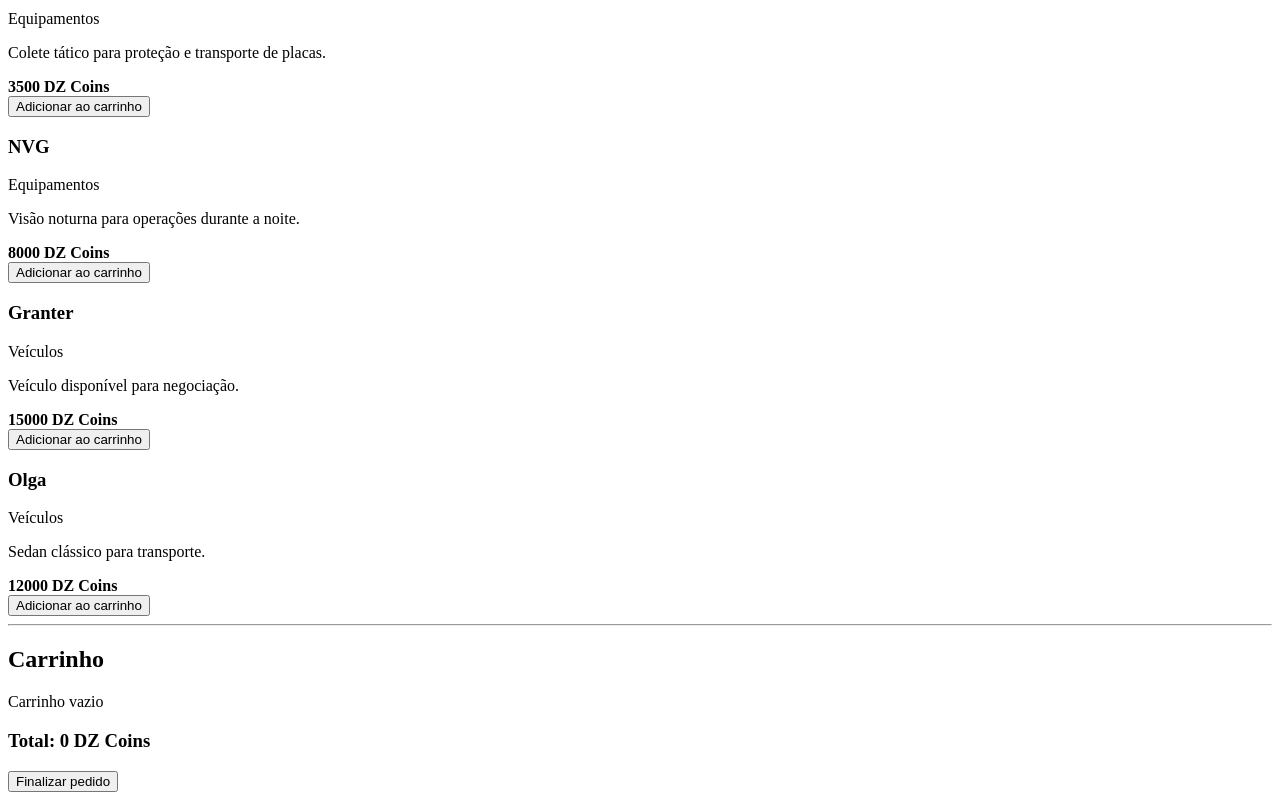
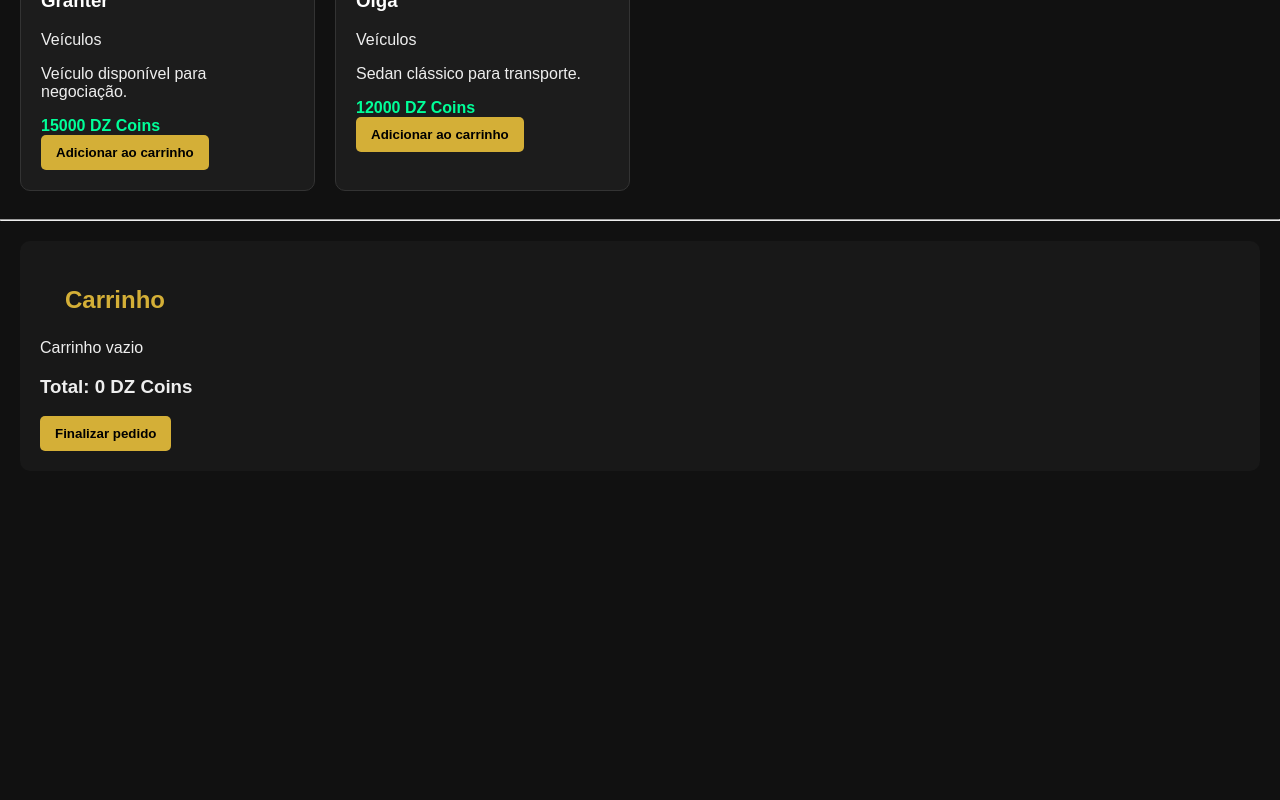
Before and after one commit to testejogo535598-tech/Distrito-Zero, a React (Vite) app: page / in a window 1280 px wide. Shown: the part 565-1365 px from the top of the page. After the commit the page ends 1056 px from the top, so only its background shows below. Built offline with nearby package versions, Linux system fonts and the light colour scheme.

Commit message:
Update main.jsx

```diff
--- a/src/main.jsx
+++ b/src/main.jsx
@@ -1,6 +1,7 @@
 import React, { useState } from "react";
 import ReactDOM from "react-dom/client";
 import produtos from "./produtos";
+import "./style.css";
 
 function App() {
   const [carrinho, setCarrinho] = useState([]);
@@ -23,13 +24,21 @@ function App() {
 
       <h2>Catálogo</h2>
 
-      <div> className="produtos">
+      <div className="produtos">
         {produtos.map((produto) => (
           <div className="card" key={produto.id}>
             <h3>{produto.nome}</h3>
+
             <p>{produto.categoria}</p>
+
             <p>{produto.descricao}</p>
-            <strong className="preco">{produto.preco} DZ Coins</strong >   <br />
+
+            <strong className="preco">
+              {produto.preco} DZ Coins
+            </strong>
+
+            <br />
+
             <button onClick={() => adicionar(produto)}>
               Adicionar ao carrinho
             </button>
@@ -39,6 +48,7 @@ function App() {
 
       <hr />
 
+      <div className="carrinho">
         <h2>Carrinho</h2>
 
         {carrinho.length === 0 ? (
@@ -57,6 +67,7 @@ function App() {
           Finalizar pedido
         </button>
       </div>
+    </div>
   );
 }
 
```
Lines whose indentation alone changed are shown as unchanged.
